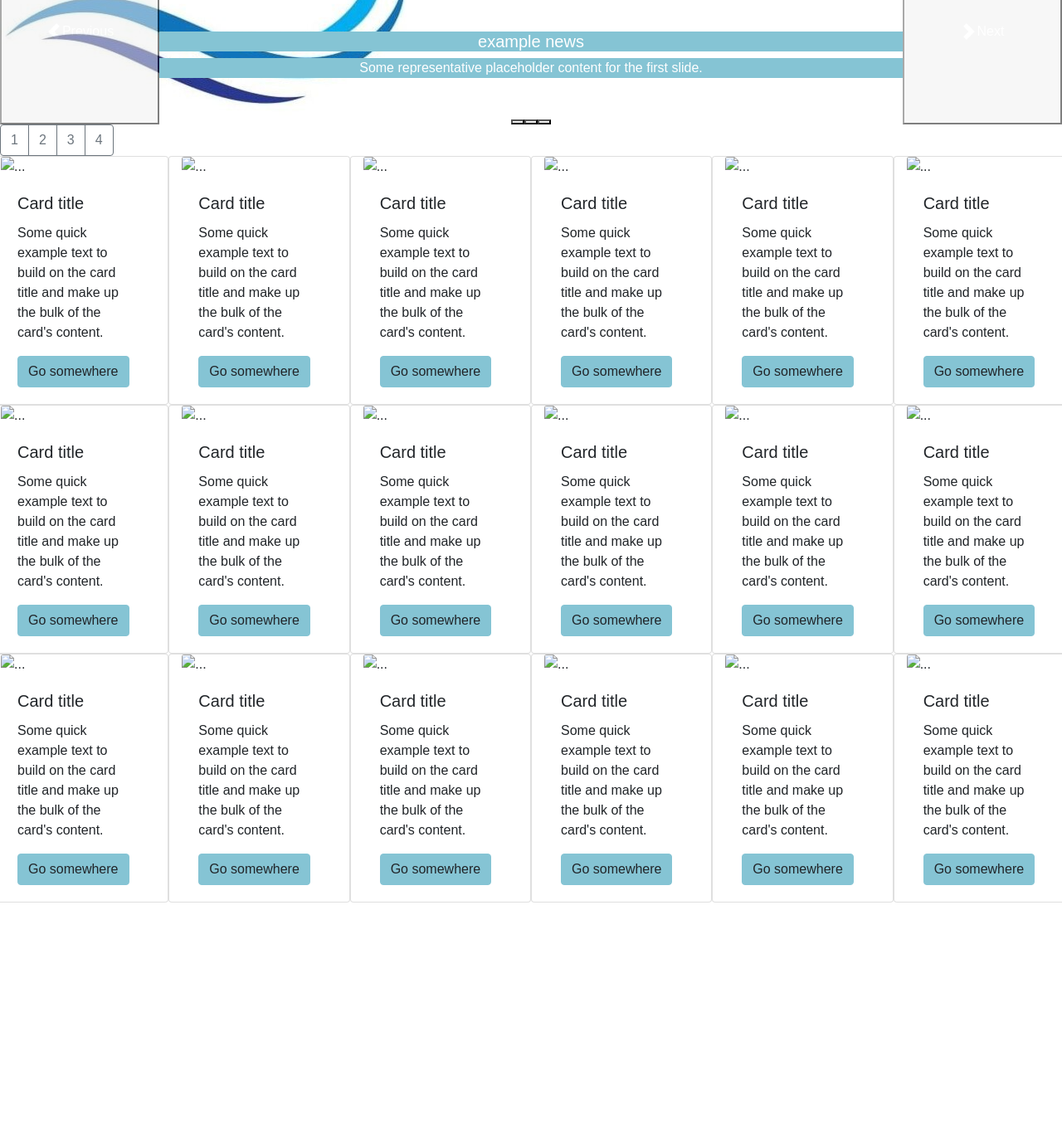
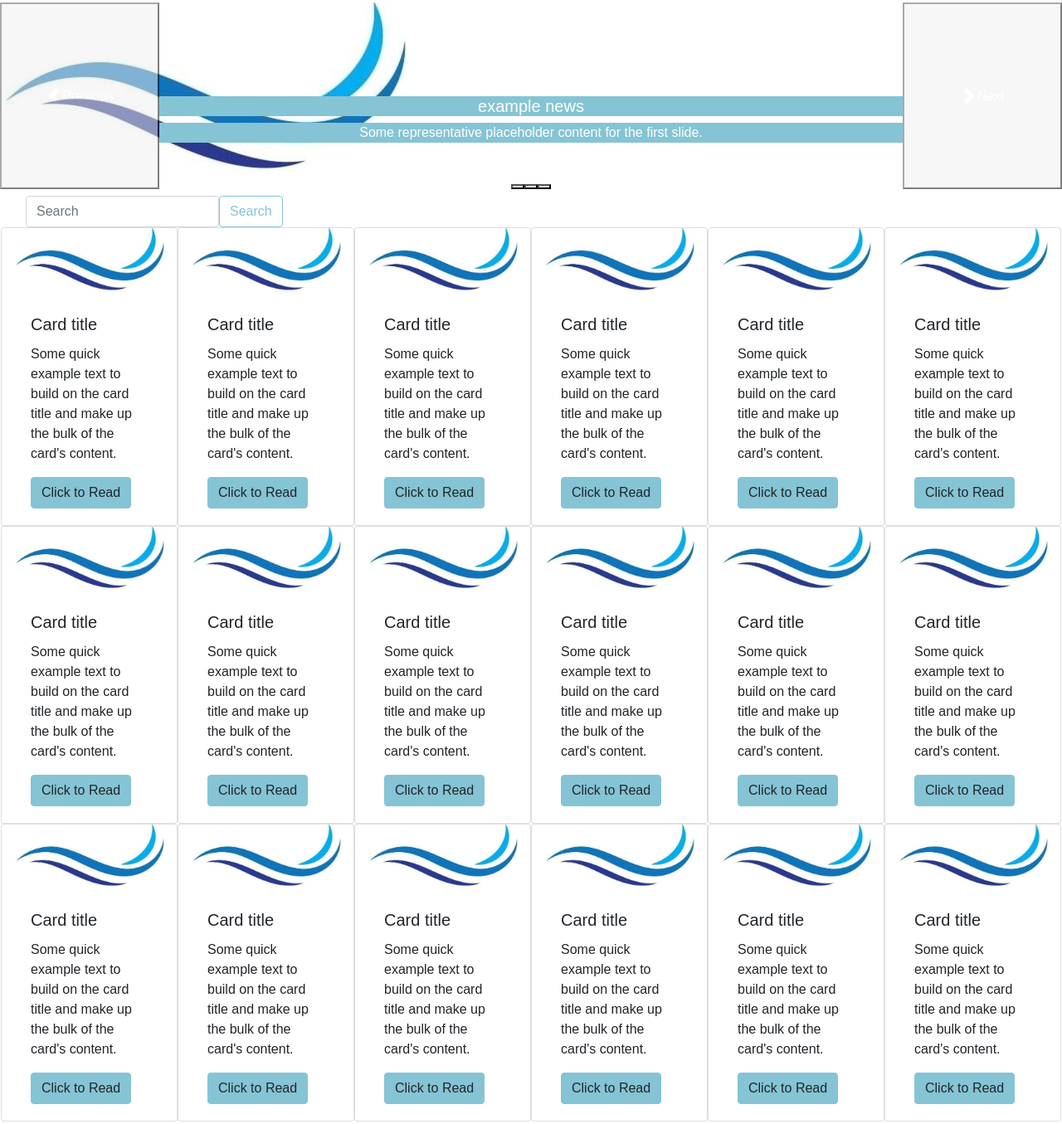
Before and after one commit to STEAM-Center-NYC/streamline-news, a plain HTML site: page news_page.html in a window 1280 px wide. Shown: the part 147-1502 px from the top of the page at 83% size. Before the commit the page ends 1235 px from the top, so only its background shows below. Drawn offline with nearby package versions, Linux system fonts and the light colour scheme.

Commit message:
added stuff

```diff
--- a/news_page.html
+++ b/news_page.html
@@ -6,9 +6,15 @@
     <title>StreamLine NewsPage
     </title>
     <link href="bootstrap.css" rel="stylesheet" >
-    <nav class="navbar bg-primary" data-bs-theme="dark">
-      <a href="news_page.html"></a>
-    </nav>
+    <link href="https://cdnjs.cloudflare.com/ajax/libs/animate.css/4.1.1/animate.min.css" rel="stylesheet"
+    <script src="https://cdnjs.cloudflare.com/ajax/libs/wow/1.1.2/wow.min.js"></script>
+<script>
+        var wow = new WOW({
+            boxClass:     'wow',
+            animateClass: 'animate__animated'
+        })
+        wow.init();
+</script>
   </head>
   <body>
 
@@ -16,7 +22,7 @@
     <nav class="navbar bg-light">
       <div class="container">
         <a class="navbar-brand" href="logo_2.jpg">
-          <img src="logo_2.jpg" alt="StreamLine News Logo" width="30" height="24">
+          <img src="logo_2.jpg" alt="StreamLine News Logo" width="30" height="24" class="animate__backInUp">
           StreamLineNews
         </a>
         <a class="navbar-brand" href="index.html">HomePage</a>
@@ -27,12 +33,12 @@
         <a class="navbar-brand" href="team.html"> Meet The team</a>
        </div>
     </nav>
-
+  <h1 class="display-3 btn-primary text-white text-center "> The News</h1>
     <div id="carouselExampleCaptions" class="carousel slide">
       <div class="carousel-indicators">
         <button type="button" data-bs-target="#carouselExampleCaptions" data-bs-slide-to="0" class="active" aria-current="true" aria-label="Slide 1"></button>
         <button type="button" data-bs-target="#carouselExampleCaptions" data-bs-slide-to="1" aria-label="Slide 2"></button>
-        <button type="button" data-bs-target="#carouselExampleCaptions" data-bs-slide-to="2" aria-label="Slide 3"></button>
+        <button type="button " data-bs-target="#carouselExampleCaptions" data-bs-slide-to="2" aria-label="Slide 3"></button>
       </div>
       <div class="carousel-inner">
         <div class="carousel-item active">
@@ -45,14 +51,14 @@
         <div class="carousel-item">
           <img src="newspic.jpg" class="d-block " alt="...">
           <div class="carousel-caption d-none d-md-block">
-            <h5 class="bg-primary">Second slide label</h5>
+            <h1 class="bg-primary">Second slide label</h1>
             <p class="bg-primary">Some representative placeholder content for the second slide.</p>
           </div>
         </div>
         <div class="carousel-item">
           <img src="newspic.jpg" class="d-block " alt="...">
           <div class="carousel-caption d-none d-md-block ">
-            <h5 class="bg-primary">Third slide label</h5>
+            <h1 class="bg-primary text-body-primary">Third slide label</h1>
             <p class="bg-primary">Some representative placeholder content for the third slide.</p>
           </div>
         </div>
@@ -68,201 +74,199 @@
     </div>
 
 
-    <div class="btn-group me-2 position-  " role="group" aria-label="First group">
-      <button type="button" class="btn btn-outline-secondary">1</button>
-      <button type="button" class="btn btn-outline-secondary">2</button>
-      <button type="button" class="btn btn-outline-secondary">3</button>
-      <button type="button" class="btn btn-outline-secondary">4</button>
+
+    <nav class="navbar bg-body-tertiary" >
+      <div class="container-fluid d-grid gap-2">
+        <form class="d-flex " role="search">
+          <input class="form-control me-2 " type="search" placeholder="Search" aria-label="Search">
+          <button class="btn btn-outline-primary " type="submit">Search</button>
+        </form>
       </div>
 
 
+  </div>
 
-<div class="row">
-    <div class="card col-2" style="width: 18rem;">
-      <img src="..." class="card-img-top" alt="...">
+<div class="row animate__bounceIn">
+    <div class="card col-2 animate__fadeIn" style="width: 18rem;">
+      <img src="newspic.jpg" class="card-img-top" alt="...">
       <div class="card-body">
         <h5 class="card-title">Card title</h5>
         <p class="card-text">Some quick example text to build on the card title and make up the bulk of the card's content.</p>
-        <a href="#" class="btn btn-primary">Go somewhere</a>
+        <a href="#" class="btn btn-primary">Click to Read</a>
       </div>
     </div>
 
 
 
-    <div class="card col-2" style="width: 18rem;">
-      <img src="..." class="card-img-top" alt="...">
+    <div class="card col-2 animate__fadeIn" style="width: 18rem;">
+      <img src="newspic.jpg" class="card-img-top" alt="...">
       <div class="card-body">
         <h5 class="card-title">Card title</h5>
         <p class="card-text">Some quick example text to build on the card title and make up the bulk of the card's content.</p>
-        <a href="#" class="btn btn-primary">Go somewhere</a>
+        <a href="#" class="btn btn-primary">Click to Read</a>
       </div>
     </div>
 
-    <div class="card col-2" style="width: 18rem;">
-  <img src="..." class="card-img-top" alt="...">
+    <div class="card col-2 animate__fadeIn" style="width: 18rem;">
+  <img src="newspic.jpg" class="card-img-top" alt="...">
   <div class="card-body">
     <h5 class="card-title">Card title</h5>
     <p class="card-text">Some quick example text to build on the card title and make up the bulk of the card's content.</p>
-    <a href="#" class="btn btn-primary">Go somewhere</a>
+    <a href="#" class="btn btn-primary">Click to Read</a>
   </div>
     </div>
 
 
-    <div class="card col-2" style="width: 18rem;">
-      <img src="..." class="card-img-top" alt="...">
+    <div class="card col-2 animate__fadeIn" style="width: 18rem;">
+      <img src="newspic.jpg" class="card-img-top" alt="...">
       <div class="card-body">
         <h5 class="card-title">Card title</h5>
         <p class="card-text">Some quick example text to build on the card title and make up the bulk of the card's content.</p>
-        <a href="#" class="btn btn-primary">Go somewhere</a>
+        <a href="#" class="btn btn-primary">Click to Read</a>
       </div>
    </div>
 
- <div class="card col-2" style="width: 18rem;">
-  <img src="..." class="card-img-top" alt="...">
+ <div class="card col-2 animate__fadeIn" style="width: 18rem;">
+  <img src="newspic.jpg" class="card-img-top" alt="...">
   <div class="card-body">
     <h5 class="card-title">Card title</h5>
     <p class="card-text">Some quick example text to build on the card title and make up the bulk of the card's content.</p>
-    <a href="#" class="btn btn-primary">Go somewhere</a>
+    <a href="#" class="btn btn-primary">Click to Read</a>
   </div>
   </div>
 
-  <div class="card col-2" style="width: 18rem;">
-    <img src="..." class="card-img-top" alt="...">
+  <div class="card col-2 animate__fadeIn" style="width: 18rem;">
+    <img src="newspic.jpg" class="card-img-top" alt="...">
     <div class="card-body">
       <h5 class="card-title">Card title</h5>
       <p class="card-text">Some quick example text to build on the card title and make up the bulk of the card's content.</p>
-      <a href="#" class="btn btn-primary">Go somewhere</a>
+      <a href="#" class="btn btn-primary">Click to Read</a>
+    </div>
       </div>
       </div>
 
-  <div class="card col-2" style="width: 18rem;">
-        <img src="..." class="card-img-top" alt="...">
+      <div class="row animate__bounceIn">
+        <div class="card col-2 animate__fadeIn" style="width: 18rem;">
+          <img src="newspic.jpg" class="card-img-top" alt="...">
           <div class="card-body">
             <h5 class="card-title">Card title</h5>
             <p class="card-text">Some quick example text to build on the card title and make up the bulk of the card's content.</p>
-          <a href="#" class="btn btn-primary">Go somewhere</a>
-        </div>
-          </div>
-
-<div class="card col-2" style="width: 18rem;">
-            <img src="..." class="card-img-top" alt="...">
-            <div class="card-body">
-              <h5 class="card-title">Card title</h5>
-              <p class="card-text">Some quick example text to build on the card title and make up the bulk of the card's content.</p>
-              <a href="#" class="btn btn-primary">Go somewhere</a>
+            <a href="#" class="btn btn-primary">Click to Read</a>
           </div>
         </div>
 
 
 
-<div class="card col-2" style="width: 18rem;">
-                <img src="..." class="card-img-top" alt="...">
+        <div class="card col-2 animate__fadeIn" style="width: 18rem;">
+          <img src="newspic.jpg" class="card-img-top" alt="...">
           <div class="card-body">
             <h5 class="card-title">Card title</h5>
             <p class="card-text">Some quick example text to build on the card title and make up the bulk of the card's content.</p>
-                  <a href="#" class="btn btn-primary">Go somewhere</a>
+            <a href="#" class="btn btn-primary">Click to Read</a>
+          </div>
+        </div>
+
+        <div class="card col-2 animate__fadeIn" style="width: 18rem;">
+      <img src="newspic.jpg" class="card-img-top" alt="...">
+      <div class="card-body">
+        <h5 class="card-title">Card title</h5>
+        <p class="card-text">Some quick example text to build on the card title and make up the bulk of the card's content.</p>
+        <a href="#" class="btn btn-primary">Click to Read</a>
+      </div>
+        </div>
+
+
+        <div class="card col-2 animate__fadeIn" style="width: 18rem;">
+          <img src="newspic.jpg" class="card-img-top" alt="...">
+          <div class="card-body">
+            <h5 class="card-title">Card title</h5>
+            <p class="card-text">Some quick example text to build on the card title and make up the bulk of the card's content.</p>
+            <a href="#" class="btn btn-primary">Click to Read</a>
+          </div>
+       </div>
+
+     <div class="card col-2 animate__fadeIn" style="width: 18rem;">
+      <img src="newspic.jpg" class="card-img-top" alt="...">
+      <div class="card-body">
+        <h5 class="card-title">Card title</h5>
+        <p class="card-text">Some quick example text to build on the card title and make up the bulk of the card's content.</p>
+        <a href="#" class="btn btn-primary">Click to Read</a>
+      </div>
+      </div>
+
+      <div class="card col-2 animate__fadeIn" style="width: 18rem;">
+        <img src="newspic.jpg" class="card-img-top" alt="...">
+        <div class="card-body">
+          <h5 class="card-title">Card title</h5>
+          <p class="card-text">Some quick example text to build on the card title and make up the bulk of the card's content.</p>
+          <a href="#" class="btn btn-primary">Click to Read</a>
+        </div>
+          </div>
+          </div>
+
+
+          <div class="row animate__bounceIn">
+            <div class="card col-2 animate__fadeIn" style="width: 18rem;">
+              <img src="newspic.jpg" class="card-img-top" alt="...">
+              <div class="card-body">
+                <h5 class="card-title">Card title</h5>
+                <p class="card-text">Some quick example text to build on the card title and make up the bulk of the card's content.</p>
+                <a href="#" class="btn btn-primary">Click to Read</a>
               </div>
             </div>
 
 
 
-
-
- <div class="card col-2" style="width: 18rem;">
-                    <img src="..." class="card-img-top" alt="...">
+            <div class="card col-2 animate__fadeIn" style="width: 18rem;">
+              <img src="newspic.jpg" class="card-img-top" alt="...">
               <div class="card-body">
                 <h5 class="card-title">Card title</h5>
                 <p class="card-text">Some quick example text to build on the card title and make up the bulk of the card's content.</p>
-                      <a href="#" class="btn btn-primary">Go somewhere</a>
+                <a href="#" class="btn btn-primary">Click to Read</a>
+              </div>
+            </div>
+
+            <div class="card col-2 animate__fadeIn" style="width: 18rem;">
+          <img src="newspic.jpg" class="card-img-top" alt="...">
+          <div class="card-body">
+            <h5 class="card-title">Card title</h5>
+            <p class="card-text">Some quick example text to build on the card title and make up the bulk of the card's content.</p>
+            <a href="#" class="btn btn-primary">Click to Read</a>
           </div>
             </div>
 
 
-
-<div class="card col-2" style="width: 18rem;">
-                       <img src="..." class="card-img-top" alt="...">
+            <div class="card col-2 animate__fadeIn" style="width: 18rem;">
+              <img src="newspic.jpg" class="card-img-top" alt="...">
               <div class="card-body">
                 <h5 class="card-title">Card title</h5>
                 <p class="card-text">Some quick example text to build on the card title and make up the bulk of the card's content.</p>
-                          <a href="#" class="btn btn-primary">Go somewhere</a>
+                <a href="#" class="btn btn-primary">Click to Read</a>
               </div>
            </div>
 
-
-
-
-
-<div class="card col-2" style="width: 18rem;">
-                            <img src="..." class="card-img-top" alt="...">
+         <div class="card col-2 animate__fadeIn" style="width: 18rem;">
+          <img src="newspic.jpg" class="card-img-top" alt="...">
           <div class="card-body">
             <h5 class="card-title">Card title</h5>
             <p class="card-text">Some quick example text to build on the card title and make up the bulk of the card's content.</p>
-                              <a href="#" class="btn btn-primary">Go somewhere</a>
+            <a href="#" class="btn btn-primary">Click to Read</a>
           </div>
           </div>
 
-
-
-
-<div class="card col-2" style="width: 18rem;">
-          <img src="..." class="card-img-top" alt="...">
+          <div class="card col-2 animate__fadeIn" style="width: 18rem;">
+            <img src="newspic.jpg" class="card-img-top" alt="...">
             <div class="card-body">
               <h5 class="card-title">Card title</h5>
               <p class="card-text">Some quick example text to build on the card title and make up the bulk of the card's content.</p>
-            <a href="#" class="btn btn-primary">Go somewhere</a>
-          </div>
-            </div>
-
-
-
-<div class="card col-2" style="width: 18rem;">
-              <img src="..." class="card-img-top" alt="...">
-              <div class="card-body">
-                <h5 class="card-title">Card title</h5>
-                <p class="card-text">Some quick example text to build on the card title and make up the bulk of the card's content.</p>
-                <a href="#" class="btn btn-primary">Go somewhere</a>
-              </div>
-                </div>
-
-
-<div class="card col-2" style="width: 18rem;">
-                  <img src="..." class="card-img-top" alt="...">
-                  <div class="card-body">
-                    <h5 class="card-title">Card title</h5>
-                    <p class="card-text">Some quick example text to build on the card title and make up the bulk of the card's content.</p>
-                    <a href="#" class="btn btn-primary">Go somewhere</a>
-                  </div>
-                    </div>
-
-<div class="card col-2" style="width: 18rem;">
-                      <img src="..." class="card-img-top" alt="...">
-                      <div class="card-body">
-                        <h5 class="card-title">Card title</h5>
-                        <p class="card-text">Some quick example text to build on the card title and make up the bulk of the card's content.</p>
-                        <a href="#" class="btn btn-primary">Go somewhere</a>
-                      </div>
-                        </div>
-
-
-<div class="card col-2" style="width: 18rem;">
-                          <img src="..." class="card-img-top" alt="...">
-                          <div class="card-body">
-                            <h5 class="card-title">Card title</h5>
-                            <p class="card-text">Some quick example text to build on the card title and make up the bulk of the card's content.</p>
-                            <a href="#" class="btn btn-primary">Go somewhere</a>
-                          </div>
-                            </div>
-
-
-<div class="card col-2" style="width: 18rem;">
-                              <img src="..." class="card-img-top" alt="...">
-                              <div class="card-body">
-                                <h5 class="card-title">Card title</h5>
-                                <p class="card-text">Some quick example text to build on the card title and make up the bulk of the card's content.</p>
-                                <a href="#" class="btn btn-primary">Go somewhere</a>
+              <a href="#" class="btn btn-primary">Click to Read</a>
             </div>
               </div>
               </div>
     <script src="https://cdn.jsdelivr.net/npm/bootstrap@5.3.3/dist/js/bootstrap.bundle.min.js" integrity="sha384-YvpcrYf0tY3lHB60NNkmXc5s9fDVZLESaAA55NDzOxhy9GkcIdslK1eN7N6jIeHz" crossorigin="anonymous"></script>
+
+    <script src="https://cdnjs.cloudflare.com/ajax/libs/wow/1.1.2/wow.min.js"></script>
+
+
   </body>
 </html>
```
Also changed, not shown: 1 other file. Lines whose indentation alone changed are shown as unchanged.
